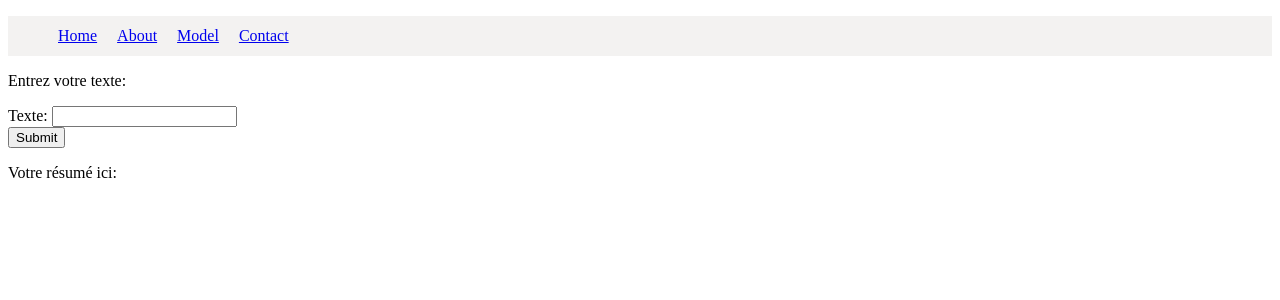
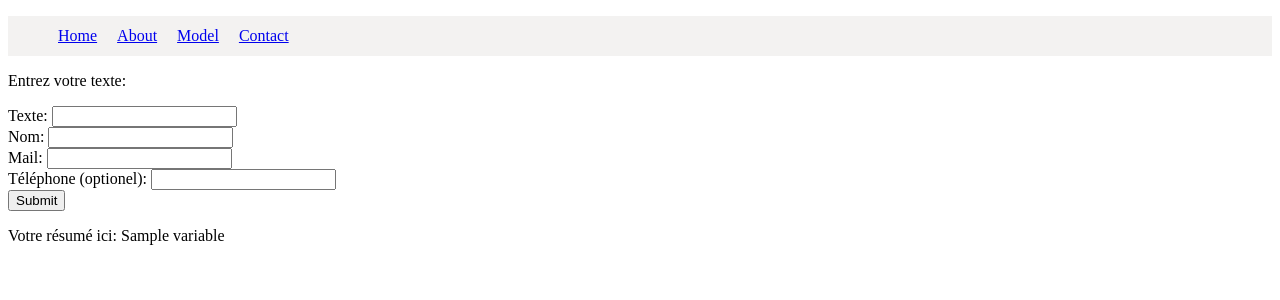
Before and after one commit to Philomoime/ChatMignonResumeTexte, a Flask app: template app/templates/model.html in a window 1280 px wide. Shown: the part 208-508 px from the top of the page. Run offline with Flask 2, Linux system fonts and the light colour scheme; the template is opened without the code that fills it: most values are stand-ins (such as "Sample title", 1, 10 or a date in 2020); some libraries are stand-ins or nearby versions.

Commit message:
work bdd+interface+AI

```diff
--- a/app/app.py
+++ b/app/app.py
@@ -1,6 +1,6 @@
-import BDD
-import moteur
-from flask import Flask, render_template
+from flask import Flask, render_template, request
+from BDD.bdd import add_entry_bdd,read_all_bdd
+from moteur.moteur import summarize
 
 app = Flask(__name__)
 
@@ -14,15 +14,49 @@ def home():
 def about():
     return render_template("about.html")
 
+# '''page affichant le service de résumé de texte'''
+# @app.route("/model")
+# def model():
+#     return render_template("model.html")
+
 '''page affichant le service de résumé de texte'''
-@app.route("/model")
+@app.route("/model", methods=["POST", "GET"])
 def model():
-    return render_template("model.html")
+    if request.method == "GET":
+        return render_template("model.html")
+    elif request.method == "POST":
+        texte = request.form["texte"]
+        nom = request.form["nom"]
+        mail = request.form["mail"]
+        tel = request.form["tel"]
+        "Call AI"
+        resume = summarize(texte)
+        "Fill bdd"
+        add_entry_bdd(nom=nom, mail=mail, tel=tel, texte=texte, resume=resume)
+        read_all_bdd()
+        return render_template("model.html", variable=resume)
+
+# '''un joli formulaire de contact (nom, mail, téléphone (optionnel), message)'''
+# @app.route("/contact")
+# def contact():
+#     return render_template("contact.html")
 
 '''un joli formulaire de contact (nom, mail, téléphone (optionnel), message)'''
-@app.route("/contact")
+@app.route("/contact", methods=["POST", "GET"])
 def contact():
-    return render_template("contact.html")
+    if request.method == "GET":
+        return render_template("contact.html")
+    elif request.method == "POST":
+        nom = request.form["nom"]
+        mail = request.form["mail"]
+        tel = request.form["tel"]
+        message = request.form["message"]
+        print(nom, mail, tel, message)
+        "Fill bdd"
+        add_entry_bdd(nom=nom, mail=mail, tel=tel, message=message)
+        read_all_bdd()
+        return render_template("contacted.html")
+
 
 '''un petit message pour signaler à l’utilisateur que la soumission du
 formulaire s’est effectuée de manière réussie'''
--- a/app/moteur/moteur.py
+++ b/app/moteur/moteur.py
@@ -8,7 +8,7 @@ sudo docker run -it -p 5000:5000 quay.io/codait/max-text-summarizer
 import requests
 
 #------------test de base---------
-url_base="http://0.0.0.0:5000/model/metadata"
+url_base="http://0.0.0.0:5001/model/metadata"
 results = requests.get(url=url_base)
 
 #------------Fonction qui fabrique le résumé-------------
@@ -17,18 +17,18 @@ def summarize(text):
         renvoie un resume (string)
     """
     text_input= [text, ]
-    url_post="http://0.0.0.0:5000/model/predict"
+    url_post="http://0.0.0.0:5001/model/predict"
     json_data= {"text":text_input}
     header={"accept": "application/json"}
     results_text= requests.post(url=url_post, headers=header, json=json_data)
     reponse=results_text.json()['summary_text']
     resume=' '.join(reponse)
-    print(resume)
+    return resume
 
-#-----------Lecture d'un texte--------------------------
-with open('text_long.txt') as f:
-    contents = f.readlines()
-    texte=contents[0]
+# #-----------Lecture d'un texte--------------------------
+# with open('text_long.txt') as f:
+#     contents = f.readlines()
+#     texte=contents[0]
 
-#-----------Appel de la fonction crée-----------------------
-summarize(texte)
+# #-----------Appel de la fonction crée-----------------------
+# summarize(texte)
--- a/app/templates/contact.html
+++ b/app/templates/contact.html
@@ -26,7 +26,7 @@
 
 <p>
     Contactez-nous:
-    <form action="/contacted">
+    <form action="/contact" method="post">
         Nom: <input type="text" name="nom">  <br />
         Mail: <input type="text" name="mail" /> <br />
         Téléphone (optionel): <input type="text" name="tel" /> <br />
--- a/app/templates/model.html
+++ b/app/templates/model.html
@@ -26,11 +26,14 @@
 
 <p>
     Entrez votre texte:
-    <form action="/form" method="post">
+    <form action="/model" method="post">
         Texte: <input type="text" name="texte">  <br />
-        <input type="submit" name= "form" value="Submit" />
+        Nom: <input type="text" name="nom">  <br />
+        Mail: <input type="text" name="mail" /> <br />
+        Téléphone (optionel): <input type="text" name="tel" /> <br />
+        <input type="submit" value="Submit" />
     </form>
 </p>
 <p>
-Votre résumé ici:
+Votre résumé ici: {{ variable }}
 </p>
```
